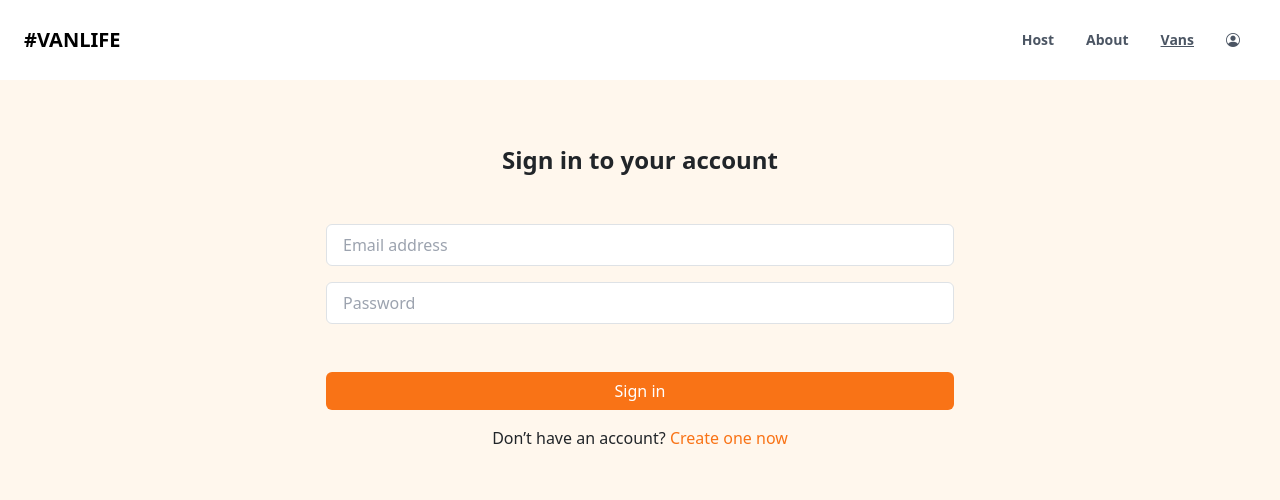
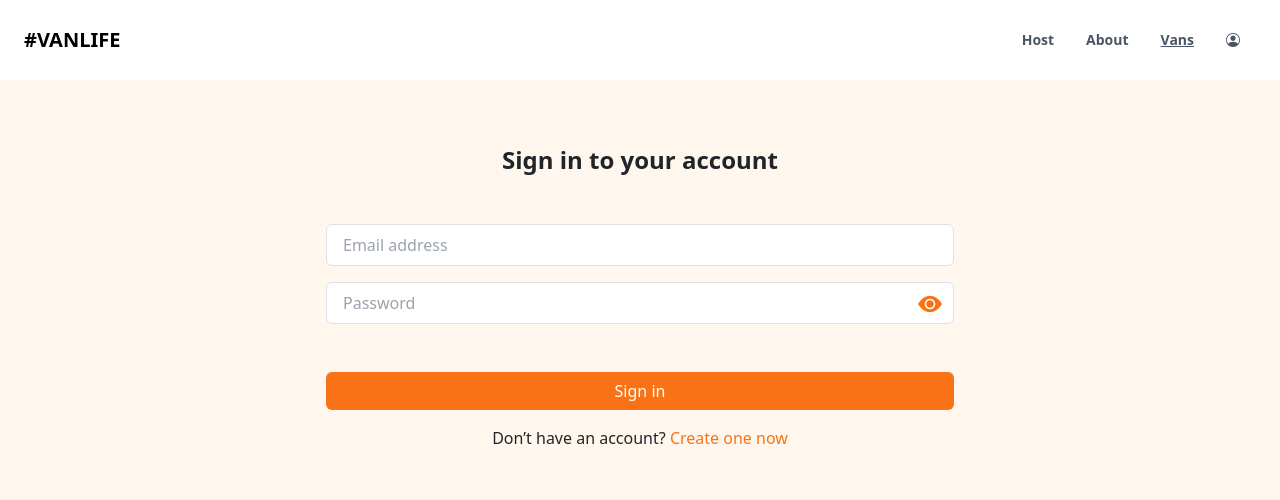
Before and after one commit to josephadeshola/React-test, a React (Vite) app: page /login in a window 1280 px wide. Shown: the top 500 px of the page. Built offline with nearby package versions, Linux system fonts and the light colour scheme.

Commit message:
code update

```diff
--- a/src/Pages/HoseReview.jsx
+++ b/src/Pages/HoseReview.jsx
@@ -5,7 +5,7 @@ import Footer from "../Components/Footer";
 
 const HoseReview = () => {
   const ratings = [
-    { stars: 5, percentage: 100, color: " bg-orange-500" },
+    { stars: 5, percentage: 100, color:" bg-orange-500" },
     { stars: 4, percentage: 0, color: "bg-zinc-200" },
     { stars: 3, percentage: 0, color: "bg-zinc-200" },
     { stars: 2, percentage: 0, color: "bg-zinc-200" },
@@ -15,7 +15,7 @@ const HoseReview = () => {
   return (
     <div>
       <Navbar />
-      <div className="mt-5 mb-5  py-5 h-auto bg-orange-50 px-4">
+      <div className="mt-5 mb-5  py-5 h-auto bg-orange-50 px-3">
         <div>
           <ul className="flex gap-3">
             <li>
@@ -54,7 +54,7 @@ const HoseReview = () => {
           <div className="flex mx-auto text-center justify-between my-2">
             <small>{rate.stars} stars</small>
             <div
-              class="progress h-2  mt-2"
+              class="progress h-2 col-md-11 mx-auto mt-2"
               role="progressbar"
               aria-label="Warning example"
               aria-valuenow="75"
--- a/src/Pages/Host.jsx
+++ b/src/Pages/Host.jsx
@@ -1,10 +1,11 @@
 import Navbar from "../Components/Navbar";
 import Footer from "../Components/Footer";
-import { Link } from "react-router-dom";
+import { Link, useParams } from "react-router-dom";
 import CustormHook from "./CustormHook";
 
 
 const Host = () => {
+  const getuser=JSON.parse(localStorage.getItem("user"))
 const vans=CustormHook();
   return (
     <div>
@@ -34,7 +35,7 @@ const vans=CustormHook();
             </li>
           </ul>
           <div className="px-2 py-4 mt-4 bg-orange-100">
-            <p className="text-1xl fw-bold">Welcome!</p>
+            <p className="text-1xl fw-bold">Welcome! {getuser}</p>
             <div className="flex py-2 justify-between">
               <small>
                 Income last <span className="underline">30 days</span>{" "}
--- a/src/Pages/Signin.jsx
+++ b/src/Pages/Signin.jsx
@@ -1,26 +1,100 @@
-import React from 'react'
-import Navbar from '../Components/Navbar'
-import Footer from '../Components/Footer'
-import { Link } from 'react-router-dom'
+import React, { useState } from "react";
+import Navbar from "../Components/Navbar";
+import Footer from "../Components/Footer";
+import { Link, useNavigate } from "react-router-dom";
+import axios from "axios";
+import { useFormik } from "formik";
+import * as Yup from "yup";
+import baseUrl from "../BaseUrl";
+import { toast } from "react-toastify";
 
 const Signin = () => {
+  const navigate = useNavigate();
+  const [showPass, setShowPass] = useState(false)
+const togglePasswordVisibility=()=>{
+  setShowPass(!showPass);
+}
+  const formik = useFormik({
+    initialValues: {
+      email: "",
+      password: "",
+    },
+
+    validationSchema: Yup.object({
+      email: Yup.string()
+        .email("Invalid email address")
+        .required("Email is required"),
+      password: Yup.string().required("Password is required"),
+    }),
+    onSubmit: (values) => {
+      axios
+        .post(baseUrl + "user/login", values)
+        .then((res) => {
+          if (res.data.status == true) {
+            toast.success(res.data.message);
+            const userFirstName = res.data.firstname;
+            localStorage.setItem("user", JSON.stringify(userFirstName));
+            navigate("/host");
+          } else {
+            toast.error(res.data.message);
+          }
+        })
+        .catch((err) => {
+          console.log(err);
+        });
+    },
+  });
+
   return (
     <div>
-      <Navbar/>
+      <Navbar />
       <div className="container bg-orange-50 h-auto mt-5 py-5">
-        <div className='mb-5 '>
+        <div className="mb-5 ">
+          <form action="" onSubmit={formik.handleSubmit}>
             <div class="relative mb-4 md:w-1/2 w-full mx-auto">
-                <h5 className='text-center fw-bold mt-5 mb-5 text-2xl'>Sign in to your account</h5>
-                <input placeholder='Email address' type="email" id="email" name="email" class="w-full bg-white rounded border border-gray-300 focus:border-indigo-500 focus:ring-2 focus:ring-indigo-200 text-base outline-none text-gray-700 py-1 px-3 leading-8 transition-colors duration-200 ease-in-out"/>
-                <input placeholder='Password' type="email" id="email" name="email" class="w-full bg-white mt-3 rounded border border-gray-300 focus:border-indigo-500 focus:ring-2 focus:ring-indigo-200 text-base outline-none text-gray-700 py-1 px-3 leading-8 transition-colors duration-200 ease-in-out"/>
-                <button className='btn hover:bg-orange-500 bg-orange-500 text-white w-full md:mt-4 mt-5'>Sign in</button>
-                <p className='mt-3 text-center'>Don’t have an account? <span className='text-orange-500 '><Link to={"/create"}> Create one now </Link></span></p>
+              <h5 className="text-center fw-bold mt-5 mb-5 text-2xl">
+                Sign in to your account
+              </h5>
+              <input
+                placeholder="Email address"
+                type="email"
+                value={formik.values.email}
+                name="email"
+                class="w-full bg-white rounded border border-gray-300 focus:ring-orange-300 focus:ring-2 text-base outline-none text-gray-700 py-1 px-3 leading-8 transition-colors duration-200 ease-in-out"
+                onChange={formik.handleChange}
+              />
+              <input
+                placeholder="Password"
+                type={showPass ? 'text' : 'password'}
+                value={formik.values.password}
+                name="password"
+                class="w-full bg-white mt-3 rounded focus:ring-2 border focus:ring-orange-300 text-base outline-none text-gray-700 py-1 px-3 leading-8 transition-colors duration-200 ease-in-out pr-10"                onChange={formik.handleChange}
+              />
+                {showPass ? (
+                    <i  onClick={togglePasswordVisibility} class="bi absolute py-6 mr-1 bi-eye-slash-fill bi text-2xl text-orange-500 top-40 transform -translate-y-1/2 right-2 cursor-pointer"></i>
+                ):(
+                  <i  onClick={togglePasswordVisibility} class="bi absolute py-6 mr-1 bi-eye-fill bi text-2xl text-orange-500 top-40 transform -translate-y-1/2 right-2 cursor-pointer"></i>
+                )
+              }
+              <button
+                className="btn hover:bg-orange-500 bg-orange-500 text-white w-full md:mt-4 mt-5"
+                type="submit"
+              >
+                Sign in
+              </button>
+              <p className="mt-3 text-center">
+                Don’t have an account?{" "}
+                <span className="text-orange-500 ">
+                  <Link to={"/create"}> Create one now </Link>
+                </span>
+              </p>
             </div>
+          </form>
         </div>
       </div>
-      <Footer/>
+      <Footer />
     </div>
-  )
-}
+  );
+};
 
-export default Signin
+export default Signin;
--- a/src/Pages/Signup.jsx
+++ b/src/Pages/Signup.jsx
@@ -1,4 +1,4 @@
-import React from "react";
+import React, { useState } from "react";
 import Navbar from "../Components/Navbar";
 import Footer from "../Components/Footer";
 import { useFormik } from "formik";
@@ -8,21 +8,22 @@ import baseUrl from "../BaseUrl";
 import axios from "axios";
 import { toast } from "react-toastify";
 
-
 const Signup = () => {
-    const navigate=useNavigate();
-const formik=useFormik({
-    initialValues:{
-        firstname:'',
-        lastname:'',
-        email:'',
-        password:''
+  const navigate = useNavigate();
+  const [showPassword, setShowPassword] = useState(false);
+  const togglePasswordVisibility=()=>{
+    setShowPassword(!showPassword);
+  }
+  const formik = useFormik({
+    initialValues: {
+      firstname: "",
+      lastname: "",
+      email: "",
+      password: "",
     },
     validationSchema: Yup.object({
-        firstname: Yup.string()
-          .required("firstname is required"),
-          lastname:Yup.string()
-          .required("lastname is required"),
+      firstname: Yup.string().required("firstname is required"),
+      lastname: Yup.string().required("lastname is required"),
       email: Yup.string()
         .email("Invalid email address")
         .required("Email is required"),
@@ -31,9 +32,8 @@ const formik=useFormik({
         .required("password is required"),
     }),
     onSubmit: (values) => {
-        // console.log("users", values);
       axios
-          .post(baseUrl + 'user/register', values)
+        .post(baseUrl + "user/register", values)
         .then((res) => {
           if (res.data.status == true) {
             console.log("myresponse", res);
@@ -56,7 +56,7 @@ const formik=useFormik({
           }
         });
     },
-})
+  });
 
   return (
     <div>
@@ -73,11 +73,11 @@ const formik=useFormik({
                 type="firstname"
                 value={formik.values.firstname}
                 name="firstname"
-                class="w-full border-orange-500 bg-white rounded border focus:ring-2 focus:ring-indigo-200 text-base outline-none text-gray-700 py-1 px-3 leading-8 transition-colors duration-200 ease-in-out"
+                class="w-full border-orange-500 bg-white rounded border focus:ring-2 focus:ring-orange-300 text-base outline-none text-gray-700 py-1 px-3 leading-8 transition-colors duration-200 ease-in-out"
                 onChange={formik.handleChange}
               />
               {formik.errors.firstname && formik.touched.firstname && (
-                  <small className="text-danger text-center mx-auto ms-4 mt-2 p-4">
+                <small className="text-danger text-center mx-auto mt-2 p-4">
                   {formik.errors.firstname}
                 </small>
               )}
@@ -86,11 +86,11 @@ const formik=useFormik({
                 type="lastname"
                 value={formik.values.lastname}
                 name="lastname"
-                class="w-full border-orange-500 bg-white mt-3 rounded border focus:ring-2 focus:ring-indigo-200 text-base outline-none text-gray-700 py-1 px-3 leading-8 transition-colors duration-200 ease-in-out"
+                class="w-full border-orange-500 bg-white mt-3 rounded border focus:ring-2 focus:ring-orange-300 text-base outline-none text-gray-700 py-1 px-3 leading-8 transition-colors duration-200 ease-in-out"
                 onChange={formik.handleChange}
               />
               {formik.errors.lastname && formik.touched.lastname && (
-                  <small className="text-danger text-center mx-auto ms-4 mt-2 p-4">
+                <small className="text-danger text-center mx-auto mt-2 p-4">
                   {formik.errors.lastname}
                 </small>
               )}
@@ -99,33 +99,46 @@ const formik=useFormik({
                 type="email"
                 value={formik.values.email}
                 name="email"
-                class="w-full border-orange-500 mt-3 bg-white rounded border focus:ring-2 focus:ring-indigo-200 text-base outline-none text-gray-700 py-1 px-3 leading-8 transition-colors duration-200 ease-in-out"
+                class="w-full border-orange-500 mt-3 bg-white rounded border focus:ring-2 focus:ring-orange-300 text-base outline-none text-gray-700 py-1 px-3 leading-8 transition-colors duration-200 ease-in-out"
                 onChange={formik.handleChange}
               />
               {formik.errors.email && formik.touched.email && (
-                  <small className="text-danger text-center mx-auto ms-4 mt-2 p-4">
+                <small className="text-danger text-center mx-auto mt-2 p-4">
                   {formik.errors.email}
                 </small>
               )}
               <input
                 placeholder="Password"
-                type="password"
+                type={showPassword?'text':'password'}
                 value={formik.values.password}
                 name="password"
-                class="w-full border-orange-500 bg-white mt-3 rounded border focus:ring-2 focus:ring-indigo-200 text-base outline-none text-gray-700 py-1 px-3 leading-8 transition-colors duration-200 ease-in-out"
+                class="w-full bg-white mt-3 rounded focus:ring-2 border focus:ring-orange-300 text-base outline-none text-gray-700 py-1 px-3 leading-8 transition-colors duration-200 ease-in-out pr-10"
                 onChange={formik.handleChange}
               />
+              {
+              showPassword ? (
+                <i  onClick={togglePasswordVisibility} class="bi absolute py-6 mr-1 bi-eye-slash-fill bi text-2xl text-orange-500 top-60 transform -translate-y-1/2 right-2 cursor-pointer"></i>
+              ):(
+                <i  onClick={togglePasswordVisibility} class="bi absolute py-6 mr-1 bi-eye-fill bi text-2xl text-orange-500 top-60 transform -translate-y-1/2 right-2 cursor-pointer"></i>
+              )
+
+            }
               {formik.errors.password && formik.touched.password && (
-                  <small className="text-danger text-center mx-auto ms-4 mt-2 p-4">
+                <small className="text-danger text-center mx-auto mt-2 p-4">
                   {formik.errors.password}
                 </small>
               )}
-              <button type="submit" className="btn hover:bg-orange-500 bg-orange-500 text-white w-full border-orange-500 md:mt-4 mt-5">
+              <button
+                type="submit"
+                className="btn hover:bg-orange-500 bg-orange-500 text-white w-full border-orange-500 md:mt-2 mt-3"
+              >
                 SIGN-UP
               </button>
               <p className="mt-3 text-center">
                 Already have an account?
-                <span className="text-orange-500 "><Link to={"/login"}> Login account</Link> </span>
+                <span className="text-orange-500">
+                  <Link to={"/login"}> Login account</Link>{" "}
+                </span>
               </p>
             </div>
           </form>
```
Lines whose indentation alone changed are shown as unchanged.
